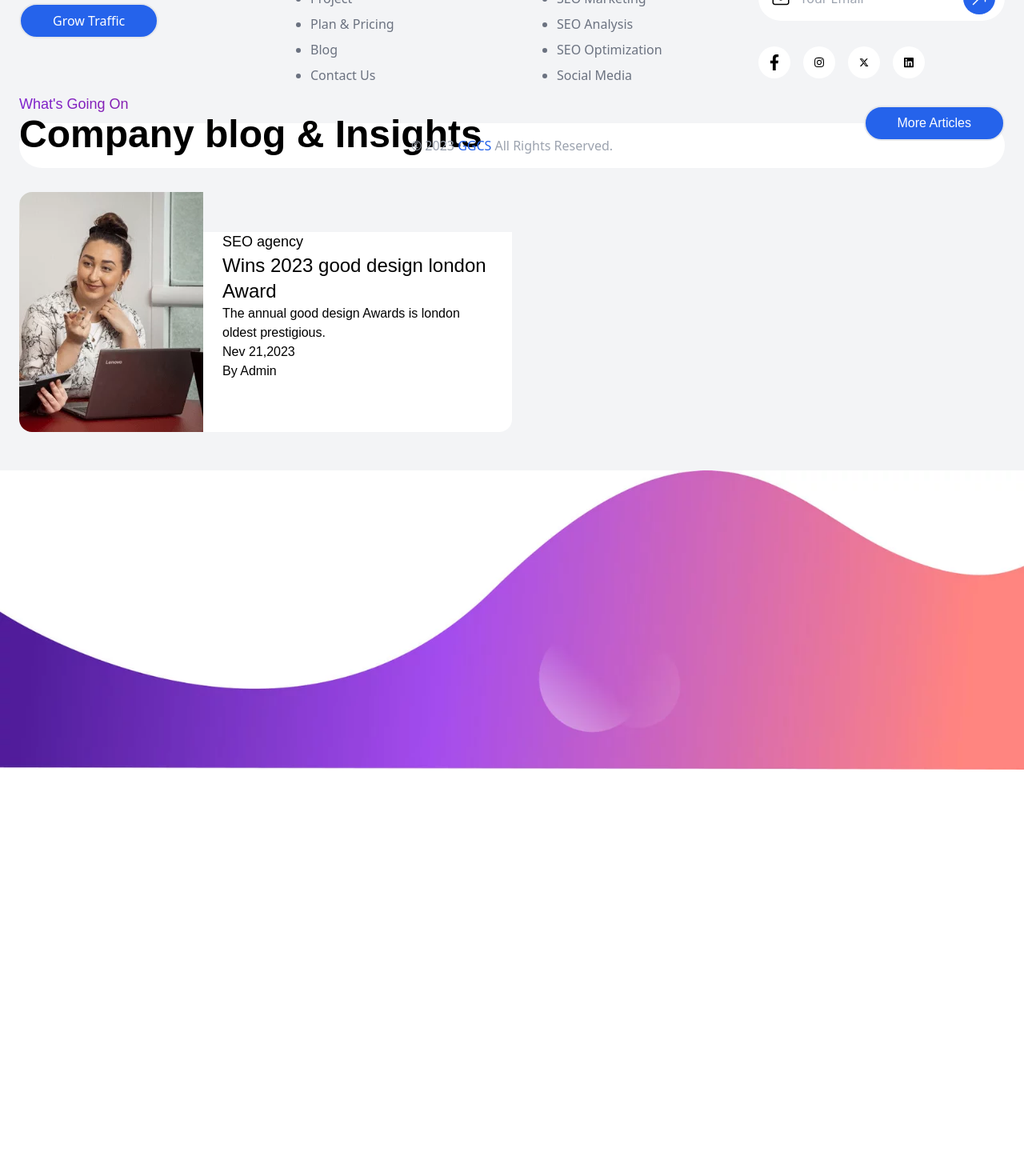
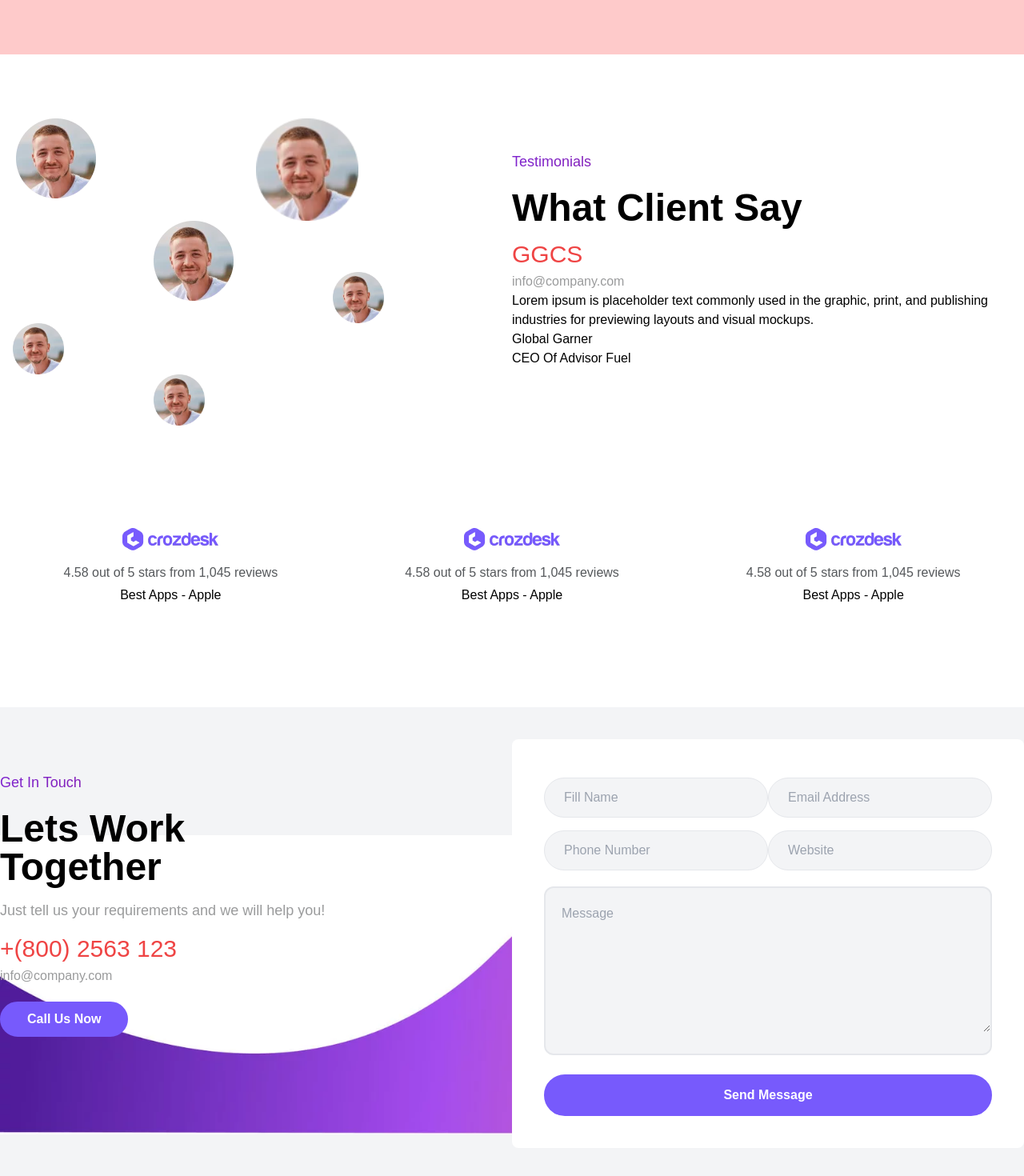
Before and after one commit to anandvyas1290/GGCS, a React (Vite) app: page / in a window 1280 px wide. Shown: the part 1140-2610 px from the top of the page at 80% size. Before the commit the page ends 2209 px from the top, so only its background shows below. Built offline with nearby package versions, Linux system fonts and the light colour scheme.

Commit message:
company blog and review ui done

```diff
--- a/src/container/Footer/index.jsx
+++ b/src/container/Footer/index.jsx
@@ -5,7 +5,7 @@ import Ig from "../../assets/Footer/instagram.svg"
 import Xt from "../../assets/Footer/x-twitter.svg"
 import In from "../../assets/Footer/linkedin.svg"
 import { EnvelopeIcon, ArrowUpRightIcon } from "@heroicons/react/24/outline";
-
+import PrimaryBtn from '../../components/Button';
 
 const Input = ({ text, placeholder, className }) => {
     return (
@@ -27,13 +27,13 @@ const H5 = ({ children, className }) => {
         </h5>
     )
 }
-const PrimaryBtn = ({ children, className }) => {
-    return (
-        <button className={`border-2 rounded-full py-2 px-10  text-white  bg-blue-600 hover:text-blue-600 hover:bg-white  hover:border-blue-600  ${className}`}>
-            {children}
-        </button>
-    )
-}
+// const PrimaryBtn = ({ children, className }) => {
+//     return (
+//         <button className={`border-2 rounded-full py-2 px-10  text-white  bg-blue-600 hover:text-blue-600 hover:bg-white  hover:border-blue-600  ${className}`}>
+//             {children}
+//         </button>
+//     )
+// }
 const SocialIcons = ({ Icon, name, children, className }) => {
     return (
         <div className={`rounded-full w-10 h-10 mr-4 bg-white text-gray-500 flex items-center justify-center  hover:bg-blue-500 cursor-pointer ${className}`}>
@@ -58,7 +58,13 @@ export default function Footer() {
                             </p>
                         </div>
                         <div className=''>
-                            <PrimaryBtn>Grow Traffic</PrimaryBtn>
+                            <PrimaryBtn
+                                size="px-8 py-2"
+                                bgColor="bg-primaryBtn"
+                                className="border-2 rounded-full border-primaryBtn"
+                            >
+                                Grow Traffic
+                            </PrimaryBtn>
                         </div>
                     </div>
                     <div className='lg:w-1/4 md:w-1/2'>
--- a/src/routes/MainRoutes/Home/CompanyBlog.jsx
+++ b/src/routes/MainRoutes/Home/CompanyBlog.jsx
@@ -1,56 +1,62 @@
 import React from "react";
 import blog from "../../../assets/home/companyBlog/blog1.webp";
-
-const PrimaryBtn = ({ children, className }) => {
-    return (
-        <button
-            className={`border-2 rounded-full py-2 px-10  text-white  bg-blue-600 hover:text-blue-600 hover:bg-white  hover:border-blue-600  ${className}`}
-        >
-            {children}
-        </button>
-    );
-};
+import PrimaryBtn from "../../../components/Button";
+// const PrimaryBtn = ({ children, className }) => {
+//     return (
+//         <button
+//             className={`border-2 rounded-full py-2 px-10  text-white  bg-blue-600 hover:text-blue-600 hover:bg-white  hover:border-blue-600  ${className}`}
+//         >
+//             {children}
+//         </button>
+//     );
+// };
 export default function CompanyBlog() {
     return (
-        <div className="bg-gray-100">
-            <div className="max-w-screen-xl mx-auto px-6 py-12">
-                <div className="sm:flex justify-between items-center mb-12">
+        <div className='bg-gray-100'>
+            <div className='max-w-screen-md lg:max-w-screen-xl mx-auto px-6 py-12'>
+                <div className='sm:flex justify-between items-center mb-12'>
                     <div>
-                        <h6 className="text-transparent text-lg bg-clip-text bg-gradient-to-r from-purple-700 to-pink-800">
-                            What's Going On
+                        <h6 className='text-transparent text-lg bg-clip-text bg-gradient-to-r from-purple-700 to-pink-800'>What's Going On
                         </h6>
-                        <h2 className="text-4xl sm:text-5xl font-semibold">
-                            Company blog & Insights
-                        </h2>
+                        <h2 className='text-4xl sm:text-5xl font-semibold'>Company blog & Insights</h2>
                     </div>
-                    <div className="my-5 sm:my-0">
-                        <PrimaryBtn>More Articles</PrimaryBtn>
+                    <div className='my-5 sm:my-0'>
+                        <PrimaryBtn
+                            size="px-8 py-2"
+                            bgColor="bg-primaryBtn"
+                            className="border-2 rounded-full border-primaryBtn"
+                        >
+                            More Articles
+                        </PrimaryBtn>
                     </div>
                 </div>
-                <div>
-                    <div className="w-1/2">
-                        <div className="flex rounded-2xl bg-white">
-                            <img src={blog} alt="" className="rounded-l-2xl" />
-                            <div className="my-12 px-6">
-                                <div>
-                                    <h6 className="text-lg">SEO agency</h6>
-                                    <h5 className="text-2xl">
-                                        Wins 2023 good design london Award
-                                    </h5>
-                                    <p>
-                                        The annual good design Awards is london
-                                        oldest prestigious.
-                                    </p>
-                                </div>
-                                <div>
-                                    <p>Nev 21,2023</p>
-                                    <p>By Admin</p>
+                <div className='lg:flex lg:justify-between'>
+                    {[1, 1]?.map((d, i) => {
+                        return (
+                            <div className='lg:w-11/12 lg:mx-5 mb-8' key={i}>
+                                <div className='md:flex	 rounded-2xl bg-white'>
+                                    <img src={blog} alt="" className='w-full h-auto  md:w-auto lg:w-1/3   md:rounded-l-2xl' />
+                                    <div className='py-8 px-6 md:my-4 md:px-10'>
+                                        <div>
+                                            <h6 className='text-md w-1/2 lg:w-1/2 text-center p-1 mb-2 rounded-full text-primaryBtn bg-light1'>SEO agency</h6>
+                                            <h5 className='text-2xl font-bold mb-3 cursor-pointer hover:text-primaryBtn'>Wins 2023 good design london Award</h5>
+                                            <p className='mb-3 text-grey1'>The annual good design Awards
+                                                is london oldest prestigious.</p>
+                                        </div>
+                                        <div className='flex'>
+                                            <p className='text-black2 font-semibold' >Nev 21,2023</p>
+                                            <span className='mx-4'>|</span>
+                                            <p className='text-black2 font-semibold'>
+                                                <i className='text-grey2 font-medium'> By</i> Admin
+                                            </p>
+                                        </div>
+                                    </div>
                                 </div>
                             </div>
-                        </div>
-                    </div>
+                        )
+                    })}
                 </div>
             </div>
         </div>
-    );
+    )
 }
--- a/src/routes/MainRoutes/Home/Contact.jsx
+++ b/src/routes/MainRoutes/Home/Contact.jsx
@@ -1,30 +1,75 @@
 import React from "react";
 import bg from "../../../assets/home/contact/contact-4-bg.webp";
-
+import PrimaryBtn from "../../../components/Button";
+const Input = ({ text, placeholder, className }) => {
+    return (
+        <div className='relative flex items-center rounded-full w-full bg-gray-100 py-1 px-5 border'>
+            {/* <EnvelopeIcon className="h-6 w-6 mx-2" /> */}
+            <div className=''>
+                <input type={text} placeholder={placeholder} className={`px-1 py-2 outline-none bg-gray-100 ${className}`} />
+            </div>
+            {/* <div className="p-2  absolute right-3 rounded-full bg-blue-600">
+                <ArrowUpRightIcon className="h-6 w-6 text-white" />
+            </div> */}
+        </div>
+    )
+}
 function Contact(props) {
     return (
-        <div className="relative">
-            <div className="absolute b-0 -z-1 l-0 r-0">
+        <div className="relative bg-gray-100 z-[1]">
+            <div className="absolute -z-[1] b-0 l-0 r-0 mt-40">
                 <img src={bg} alt="icon" />
             </div>
-            <div></div>
-            <div className=" max-w-screen-lg lg:max-w-screen-xl mx-auto ">
-                <div className=" ">
-                    <div>
-                        <p>Get In Touch</p>
-                        <h4>Lets Work Together</h4>
-                        <h6>
+            <div className="max-w-screen-lg lg:max-w-screen-xl mx-auto flex py-10">
+                <div className="w-1/2">
+                    <div className="my-10">
+                        <p className="text-transparent text-lg bg-clip-text bg-gradient-to-r from-purple-700 to-pink-800">Get In Touch</p>
+                        <h2 className='text-4xl sm:text-5xl font-semibold mt-5 mb-4'>Lets Work <br />Together</h2>
+                        <h6 className="text-lg mb-4 text-grey2">
                             Just tell us your requirements and we will help you!
                         </h6>
                         <div>
-                            <h5>+(800) 2563 123</h5>
-                            <h6>info@company.com</h6>
+                            <h5 className="text-3xl text-red-500 mb-1">+(800) 2563 123</h5>
+                            <h6 className="text-grey2">info@company.com</h6>
                         </div>
-                        <div>
-                            <button>Call Us Now</button>
+                        <div className="mt-5">
+                            <PrimaryBtn
+                                size="px-8 py-2"
+                                bgColor="bg-primaryBtn"
+                                className="border-2 rounded-full border-primaryBtn bg-0"
+                            >
+                                Call Us Now
+                            </PrimaryBtn>
                         </div>
                     </div>
-                    <div></div>
+                </div>
+                <div className="w-1/2 rounded-lg bg-white px-10 py-10 before:bg-homeGradient before:-top-4 before:left-0 before:absolute">
+                    <di className="flex flex-wrap" >
+                        <div className='my-2 w-1/2'>
+                            <Input placeholder={"Fill Name "} type={"mail"} />
+                        </div>
+                        <div className='my-2 w-1/2'>
+                            <Input placeholder={"Email Address"} type={"mail"} />
+                        </div>
+                        <div className='my-2 w-1/2'>
+                            <Input placeholder={"Phone Number"} type={"mail"} />
+                        </div>
+                        <div className='my-2 w-1/2'>
+                            <Input placeholder={"Website"} type={"mail"} />
+                        </div>
+                        <div className="w-full  border-2 relative rounded-xl my-3 bg-gray-100 ">
+                            <textarea name="" placeholder="Message" id="" cols="30" rows="10" className="w-full h-40 px-5 my-5 outline-none bg-gray-100"></textarea>
+                        </div>
+                    </di>
+                    <div className="w-full mt-3">
+                        <PrimaryBtn
+                            size="px-8 py-3"
+                            bgColor="bg-primaryBtn"
+                            className="border-2 rounded-full border-primaryBtn w-full"
+                        >
+                            Send Message
+                        </PrimaryBtn>
+                    </div>
                 </div>
             </div>
         </div>
--- /dev/null
+++ b/src/routes/MainRoutes/Home/Review.jsx
@@ -0,0 +1,38 @@
+import React from "react";
+import Review1 from "../../../assets/Review&Testimonial/review-logo-1.webp";
+
+export default function Review() {
+    return (
+        <div>
+            <div className="max-w-screen-md lg:max-w-screen-xl mx-auto pt-20 pb-20">
+                <div className="block md:flex flex-wrap ">
+                    {[1, 1, 1]?.map((d, i) => {
+                        return (
+                            // lg:[&:nth-child(2)]:after:border lg:[&:nth-child(2)]:before:border
+                            <div
+                                key={i}
+                                className="md:w-1/3 h-full mb-12 md:mb-0flex justify-center   "
+                            >
+                                <div className="">
+                                    <img
+                                        src={Review1}
+                                        alt={"icon"}
+                                        className="mx-auto"
+                                    />
+                                    <div>
+                                        <p className="text-base text-center mt-4 mb-1 text-grey1">
+                                            4.58 out of 5 stars from 1,045 reviews
+                                        </p>
+                                        <h6 className="text-center">
+                                            Best Apps - Apple
+                                        </h6>
+                                    </div>
+                                </div>
+                            </div>
+                        );
+                    })}
+                </div>
+            </div>
+        </div>
+    );
+}
--- /dev/null
+++ b/src/routes/MainRoutes/Home/Testimonial.jsx
@@ -0,0 +1,62 @@
+import React from 'react'
+import Img1 from "./../../../assets/Review&Testimonial/testimonial-4-shape-5.webp"
+function Testimonial() {
+    return (
+        <div>
+            <div className="max-w-screen-md lg:max-w-screen-xl mx-auto pt-20 pb-20">
+                <div className="block md:flex flex-wrap ">
+                    <div className='w-1/2'>
+                        <div className='relative'>
+                            <div>
+
+                            </div>
+                            {/* top right */}
+                            <div className='absolute left-1/2'>
+                                <img src={Img1} alt="img" className='h-32' />
+                            </div>
+                            <div className='absolute top-64 left-4'>
+                                <img src={Img1} alt="img" className='h-16' />
+                            </div>
+                            <div className='absolute top-1/2 left-5'>
+                                <img src={Img1} alt="img" />
+                            </div>
+                            {/* right center */}
+                            <div className='absolute top-48 right-40'>
+                                <img src={Img1} alt="img" className='h-16' />
+                            </div>
+                            {/*bottom center */}
+                            <div className='absolute top-80 left-48'>
+                                <img src={Img1} alt="img" className='h-16' />
+                            </div>
+                            <div className='absolute top-32 left-48'>
+                                <img src={Img1} alt="img" />
+                            </div>
+                        </div>
+                    </div>
+                    <div className="w-1/2">
+                        <div className="my-10">
+                            <p className="text-transparent text-lg bg-clip-text bg-gradient-to-r from-purple-700 to-pink-800">Testimonials</p>
+                            <h2 className='text-4xl sm:text-5xl font-semibold mt-5 mb-4'>What Client Say</h2>
+                            <div>
+                                <h5 className="text-3xl text-red-500 mb-1">GGCS </h5>
+                                <h6 className="text-grey2">info@company.com</h6>
+                            </div>
+                            <div>
+                                <p>
+                                    Lorem ipsum is placeholder text commonly used in the graphic, print, and publishing industries for previewing layouts and visual mockups.
+                                </p>
+                                <h6>Global Garner</h6>
+                                <h6>CEO Of Advisor Fuel</h6>
+                            </div>
+                        </div>
+                    </div>
+                    <div>
+
+                    </div>
+                </div>
+            </div>
+        </div >
+    )
+}
+
+export default Testimonial
--- a/src/routes/MainRoutes/Home/index.jsx
+++ b/src/routes/MainRoutes/Home/index.jsx
@@ -5,14 +5,18 @@ import Services from "./Services";
 import Contact from "./Contact";
 import CompanyBlog from "./CompanyBlog";
 import Awards from "./Awards";
+import Testimonial from "./Testimonial";
+import Review from "./Review";
 
 export default function Home(props) {
     return (
-        <div className="container w-full font-jakarta">
+        <div className="font-jakarta">
             <HeroSection {...props} />
             <Services {...props} />
+            <Testimonial {...props} />
+            <Review {...props} />
+            <Contact {...props} />
             <CompanyBlog {...props} />
-            <Contact {...props} />
             <Awards {...props} />
         </div>
     );
--- a/src/routes/index.jsx
+++ b/src/routes/index.jsx
@@ -7,5 +7,5 @@ export default function Routes(props) {
     const routes = useRoutes([
         { path: "/*", element: <MainRoutes {...props} /> },
     ]);
-    return <main className="container h-[100vh]">{routes}</main>;
+    return <main className=" ">{routes}</main>;
 }
--- a/tailwind.config.js
+++ b/tailwind.config.js
@@ -19,6 +19,7 @@ export default {
                 homeGradient:
                     "bg-gradient-to-r from-[#501E9C] via-[#A44CEE] to-[#FF847F]",
                 // heroHeading: 'linear-gradient(90deg, #501E9C 0%, #A44CEE 43.75%, #FF847F 100%)',
+
             },
             fontFamily: {
                 jakarta: " Plus Jakarta Sans, sans-serif",
```
Also changed, not shown: src/assets/Review&Testimonial/review-logo-1.webp (added), src/assets/Review&Testimonial/testimonial-4-shape-5.webp (added).
